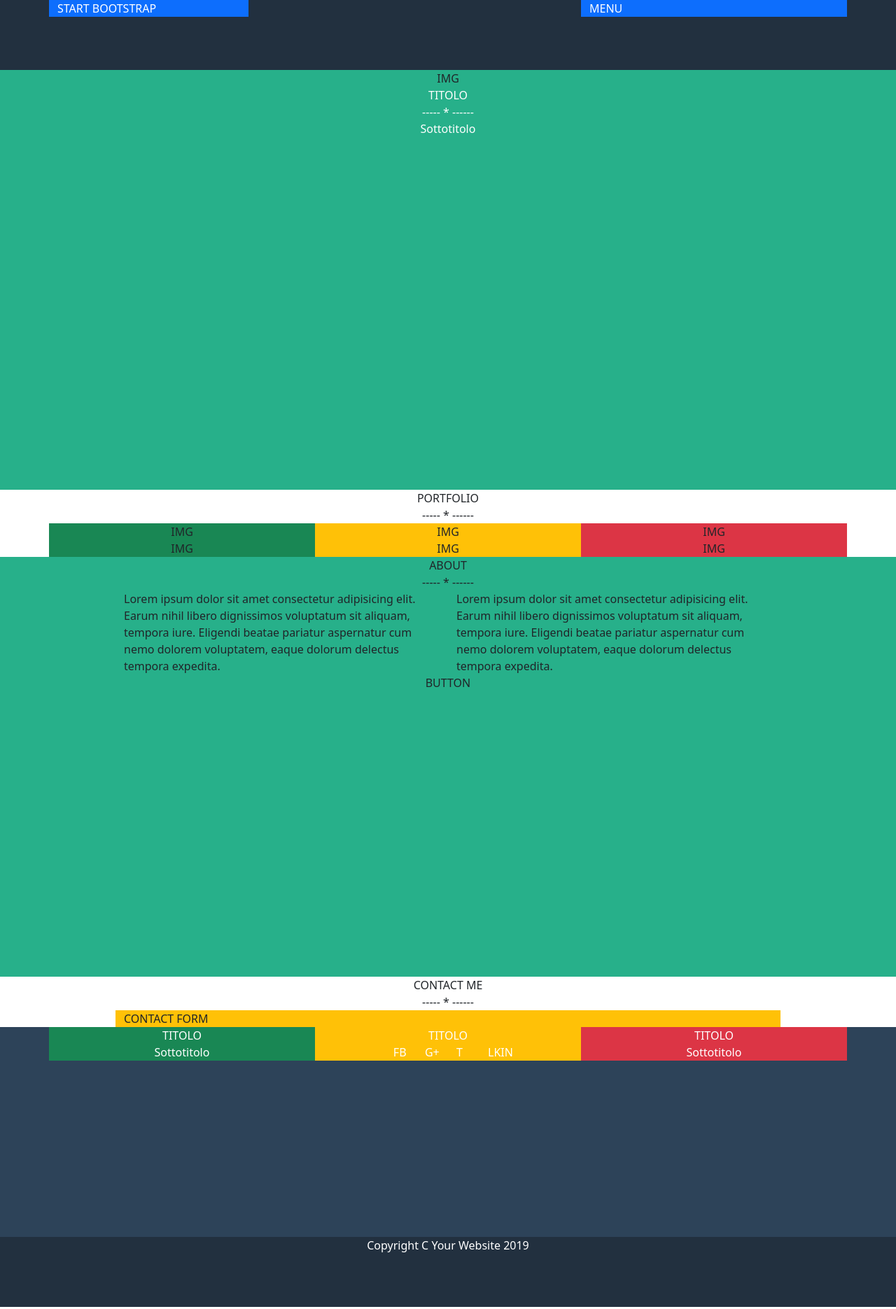
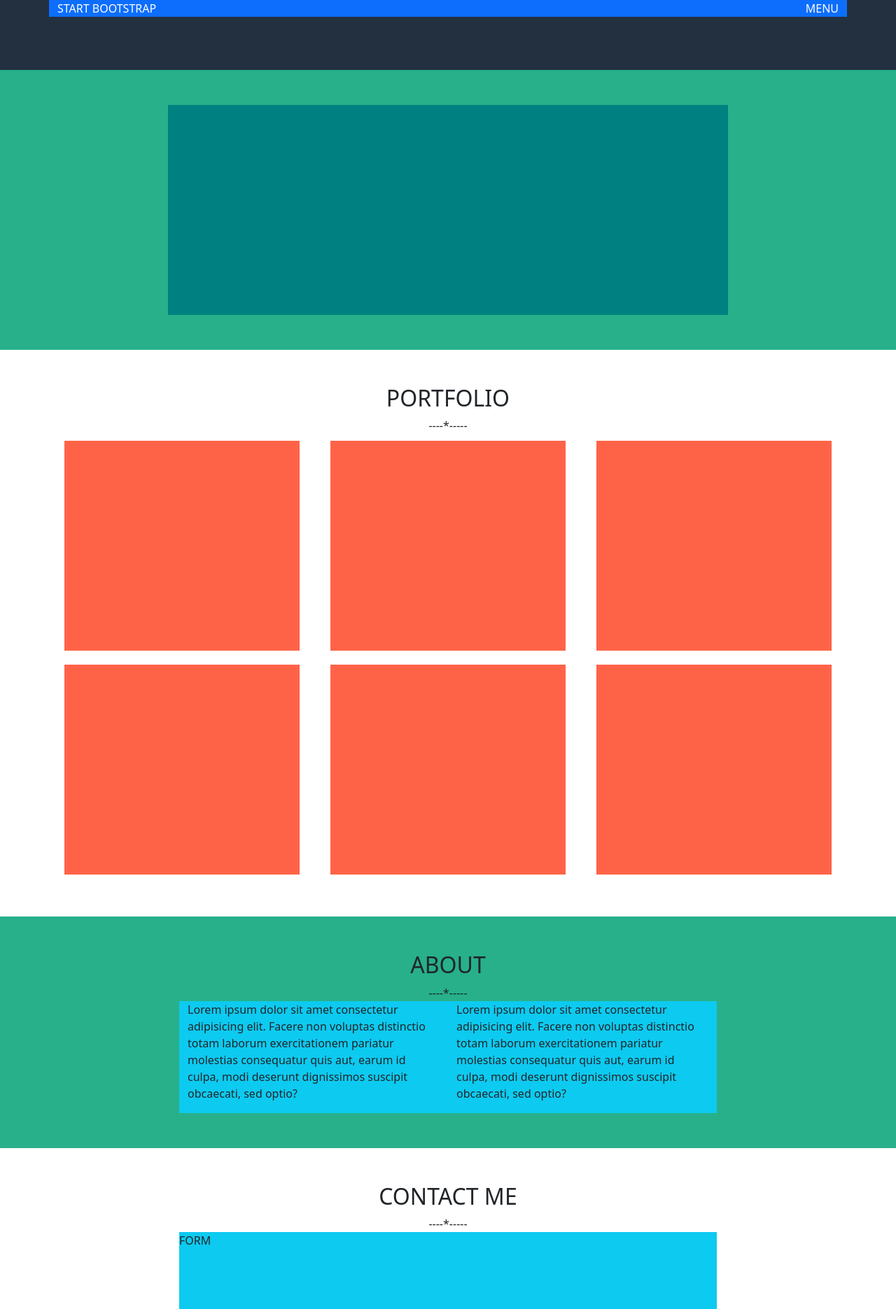
Before and after one commit to andreafontaneto/html-css-bootstrap-freelancer, a plain HTML site: page index.html in a window 1280 px wide. Shown: the top 1871 px of the page at 70% size. Drawn offline with nearby package versions, Linux system fonts and the light colour scheme.

Commit message:
macro structure fix

```diff
--- a/assets/css/style.css
+++ b/assets/css/style.css
@@ -14,26 +14,56 @@
   color: white;
 }
 
+.af-py-50{
+  padding: 50px 0;;
+}
+
+.af-container-60{
+  width: 60%;
+  margin: 0 auto;
+}
+
+.af-box{
+  background-color: tomato;
+  margin: 10px;
+  height: 300px;
+}
+
 header{
   height: 100px;
   background-color: #22303F;
 }
 
-.jumbotron, .about{
-  height: 600px;
+.af-jumbotron, .about{
   background-color: #27B08A;
 }
 
-.footer-top, .footer-bottom{
+.af-jumbotron{
+  margin-top: 100px;
+}
+
+.af-jumbo-content{
+  background-color: teal;
+  width: 800px;
+  max-width: 80%;
+  margin: 0 auto;
+  height: 300px;
+}
+
+.af-form{
+  height: 300px;
+}
+
+.af-footer-top, .af-footer-bottom{
   color: white;
 }
 
-.footer-top{
+.af-footer-top{
   height: 300px;
   background-color: #2D4359;
 }
 
-.footer-bottom{
+.af-footer-bottom{
   height: 100px;
   background-color: #22303F;
 }
--- a/index.html
+++ b/index.html
@@ -13,88 +13,116 @@
 </head>
 <body>
 
-  <header>
-    <div class="container-xl">
-      <div class="row justify-content-lg-between">
-        <div class="col-3 bg-primary cl-w">START BOOTSTRAP</div>
-        <div class="col-4 bg-primary cl-w">MENU</div>
+  <!-- HEADER -->
+  <header class="fixed-top">
+    <div class="container">
+      <div class="row">
+        <div class="col bg-primary cl-w">START BOOTSTRAP</div>
+        <div class="col text-end bg-primary cl-w">
+          <div class="d-none d-md-block">MENU</div>
+          <div class="d-md-none">HAMBURGER</div>
+        </div>
       </div>
     </div>
   </header>
+  <!-- /HEADER -->
 
+  <!-- MAIN -->
   <main>
-    <section class="jumbotron">
-      <div class="container-xl">
-        <div class="row d-flex align-items-center">
-          <div class="col-12 d-flex justify-content-center">IMG</div>
-          <div class="col-12 d-flex justify-content-center cl-w">TITOLO</div>
-          <div class="col-12 d-flex justify-content-center cl-w">----- * ------</div>
-          <div class="col-12 d-flex justify-content-center cl-w">Sottotitolo</div>
+
+    <!-- jumbotron -->
+    <section class="af-jumbotron af-py-50">
+      <div class="af-jumbo-content"></div>
+    </section>
+    <!-- /jumbotron -->
+
+    <!-- portfolio -->
+    <section class="portfolio af-py-50">
+      <div class="text-center">
+        <h2>PORTFOLIO</h2>
+        <div>----*-----</div>
+      </div>
+
+      <div class="container">
+        <div class="row">
+          <div class="col-md-6 col-lg-4">
+            <div class="af-box"></div>
+          </div>
+          <div class="col-md-6 col-lg-4">
+            <div class="af-box"></div>
+          </div>
+          <div class="col-md-6 col-lg-4">
+            <div class="af-box"></div>
+          </div>
+          <div class="col-md-6 col-lg-4">
+            <div class="af-box"></div>
+          </div>
+          <div class="col-md-6 col-lg-4">
+            <div class="af-box"></div>
+          </div>
+          <div class="col-md-6 col-lg-4">
+            <div class="af-box"></div>
+          </div>
         </div>
       </div>
     </section>
+    <!-- /portfolio -->
 
-    <section class="portfolio">
-      <div class="continer-xl">
-        <div class="row">
-          <div class="col-4 offset-lg-4 d-flex justify-content-center">PORTFOLIO</div>
-          <div class="col-4 offset-lg-4 d-flex justify-content-center">----- * ------</div>
+    <!-- about -->
+    <section class="about af-py-50">
+      <div class="text-center">
+        <h2>ABOUT</h2>
+        <div>----*-----</div>
+      </div>
+
+      <div class="af-container-60 bg-info">
+
+        <div class="container-fluid">
+          <div class="row">
+            <div class="col-md-6">
+              <p>
+                Lorem ipsum dolor sit amet consectetur adipisicing elit. Facere non voluptas distinctio totam laborum exercitationem pariatur molestias consequatur quis aut, earum id culpa, modi deserunt dignissimos suscipit obcaecati, sed optio?
+              </p>
+            </div>
+            <div class="col-md-6">
+              <p>
+                Lorem ipsum dolor sit amet consectetur adipisicing elit. Facere non voluptas distinctio totam laborum exercitationem pariatur molestias consequatur quis aut, earum id culpa, modi deserunt dignissimos suscipit obcaecati, sed optio?
+              </p>
+            </div>
+          </div>
         </div>
+
       </div>
-      <div class="container-xl">
-        <div class="row">
-          <div class="col-4 d-flex justify-content-center bg-success">IMG</div>
-          <div class="col-4 d-flex justify-content-center bg-warning">IMG</div>
-          <div class="col-4 d-flex justify-content-center bg-danger">IMG</div>
-        </div>
-        <div class="row">
-          <div class="col-4 d-flex justify-content-center bg-success">IMG</div>
-          <div class="col-4 d-flex justify-content-center bg-warning">IMG</div>
-          <div class="col-4 d-flex justify-content-center bg-danger">IMG</div>
+    </section>
+    <!-- /about -->
+
+    <!-- contact -->
+    <section class="contact af-py-50">
+      <div class="text-center">
+        <h2>CONTACT ME</h2>
+        <div>----*-----</div>
+      </div>
+
+      <div class="af-container-60">
+        <div class="af-form bg-info">
+          FORM
         </div>
       </div>
     </section>
+    <!-- /contact -->
+  </main>
+  <!-- /MAIN -->
 
-    <section class="about">
-      <div class="container-xl">
+  <!-- FOOTER -->
+  <footer>
+
+    <!-- footer top -->
+    <section class="af-footer-top">
+      <div class="container">
         <div class="row">
-          <div class="col-4 offset-lg-4 d-flex justify-content-center">ABOUT</div>
-          <div class="col-4 offset-lg-4 d-flex justify-content-center">----- * ------</div>
-        </div>
-        <div class="row d-flex justify-content-center">
-          <div class="col-5">
-            Lorem ipsum dolor sit amet consectetur adipisicing elit. Earum nihil libero dignissimos voluptatum sit aliquam, tempora iure. Eligendi beatae pariatur aspernatur cum nemo dolorem voluptatem, eaque dolorum delectus tempora expedita.
-          </div>
-          <div class="col-5">
-            Lorem ipsum dolor sit amet consectetur adipisicing elit. Earum nihil libero dignissimos voluptatum sit aliquam, tempora iure. Eligendi beatae pariatur aspernatur cum nemo dolorem voluptatem, eaque dolorum delectus tempora expedita.
-          </div>
-        </div>
-        <div class="row">
-          <div class="col-4 offset-lg-4 d-flex justify-content-center">BUTTON</div>
-        </div>
-      </div>
-    </section>
-
-    <section class="contact">
-      <div class="container-xl">
-        <div class="row">
-          <div class="col-4 offset-lg-4 d-flex justify-content-center">CONTACT ME</div>
-          <div class="col-4 offset-lg-4 d-flex justify-content-center">----- * ------</div>
-        </div>
-        <div class="row">
-          <div class="col-10 offset-lg-1 bg-warning">CONTACT FORM</div>
-        </div>
-      </div>
-    </section>
-  </main>
-
-  <footer>
-    <section class="footer-top">
-      <div class="container-xl">
-        <div class="row">
-          <div class="col-4 d-flex justify-content-center bg-success">TITOLO</div>
-          <div class="col-4 d-flex justify-content-center bg-warning">TITOLO</div>
-          <div class="col-4 d-flex justify-content-center bg-danger">TITOLO</div>
+          <div class="col-md-4 d-flex justify-content-center bg-success">TITOLO</div>
+          <div class="col-md-4 d-flex justify-content-center bg-warning">TITOLO</div>
+          <div class="col-md-4 d-flex justify-content-center bg-danger">TITOLO</div>
         </div>
         <div class="row">
           <div class="col-4 d-flex justify-content-center bg-success">Sottotitolo</div>
@@ -111,8 +139,9 @@
       </div>
     </section>
 
-    <section class="footer-bottom">
-      <div class="container-xl">
+    <!-- footer bottom -->
+    <section class="af-footer-bottom">
+      <div class="container">
         <div class="row">
           <div class="col-4 offset-lg-4 d-flex justify-content-center">
             Copyright C Your Website 2019
@@ -120,7 +149,9 @@
         </div>
       </div>
     </section>
+    <!-- /footer bottom -->
   </footer>
+  <!-- /FOOTER -->
 
 </body>
 </html>
```
